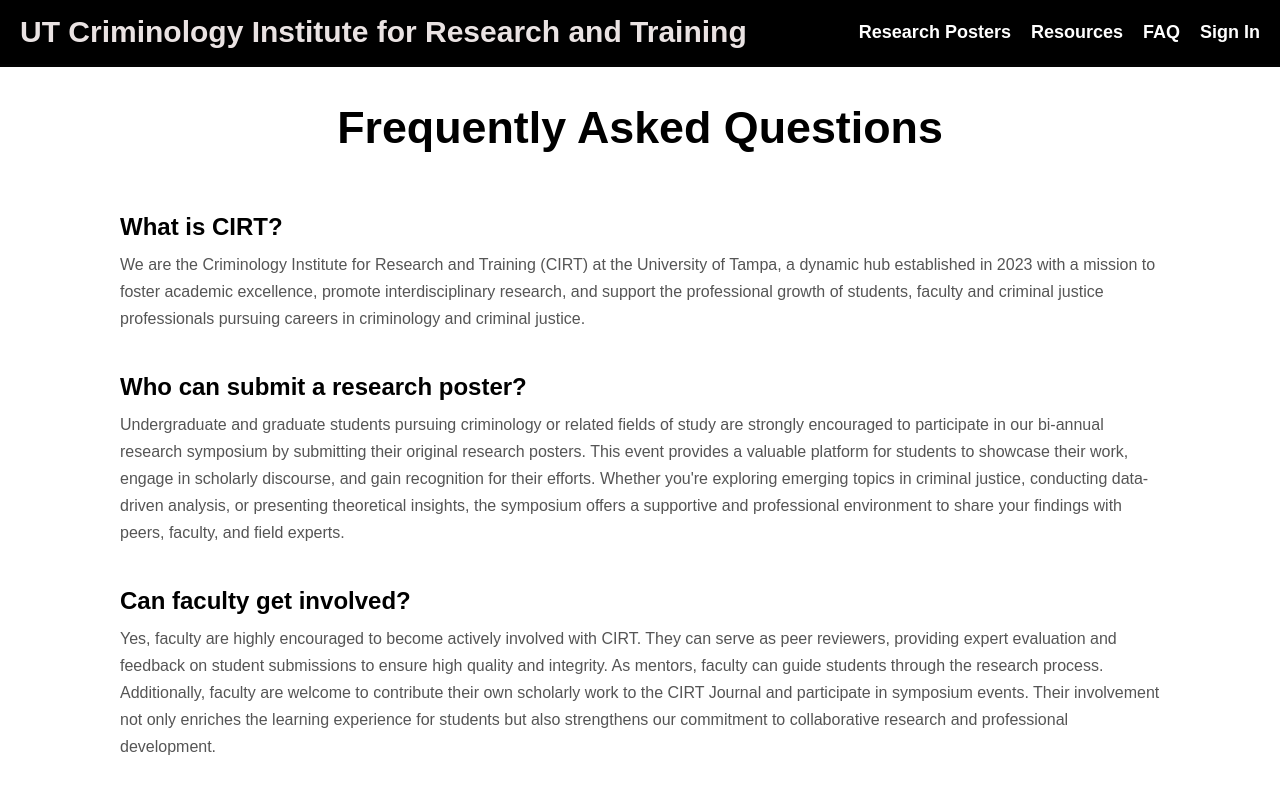
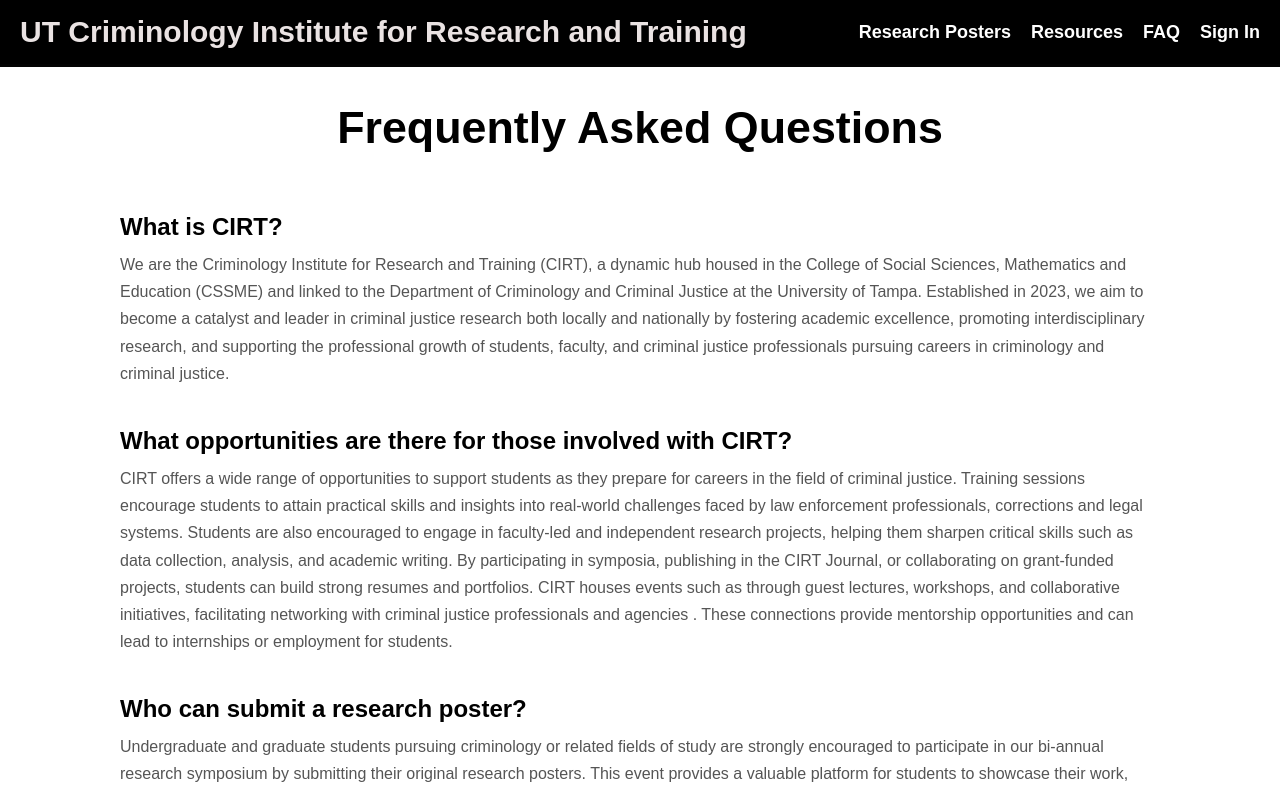
Before and after one commit to JarredGeng/CSC-230-PROJECT, a React (Vite) app: page /faq in a window 1280 px wide. Shown: the top 793 px of the page. Built offline with nearby package versions, Linux system fonts and the light colour scheme.

Commit message:
Update FAQ.jsx

```diff
--- a/src/pages/FAQ.jsx
+++ b/src/pages/FAQ.jsx
@@ -10,7 +10,15 @@ const FAQ = () => {
         <div className="faq-item">
           <h3 className="faq-question">What is CIRT?</h3>
           <p className="faq-answer">
-          We are the Criminology Institute for Research and Training (CIRT) at the University of Tampa, a dynamic hub established in 2023 with a mission to foster academic excellence, promote interdisciplinary research, and support the professional growth of students, faculty and criminal justice professionals pursuing careers in criminology and criminal justice.
+          We are the Criminology Institute for Research and Training (CIRT), a dynamic hub housed in the College of Social Sciences, Mathematics and Education (CSSME) and linked to the Department of Criminology and Criminal Justice at the University of Tampa. Established in 2023, we aim to become a catalyst and leader in criminal justice research both locally and nationally by fostering academic excellence, promoting interdisciplinary research, and supporting the professional growth of students, faculty, and criminal justice professionals pursuing careers in criminology and criminal justice.
+          </p>
+        </div>
+
+        <div className="faq-item">
+          <h3 className="faq-question">What opportunities are there for those involved with CIRT?</h3>
+          <p className="faq-answer">
+          CIRT offers a wide range of opportunities to support students as they prepare for careers in the field of criminal justice. Training sessions encourage students to attain practical skills and insights into real-world challenges faced by law enforcement professionals, corrections and legal systems. Students are also encouraged to engage in faculty-led and independent research projects, helping them sharpen critical skills such as data collection, analysis, and academic writing. By participating in symposia, publishing in the CIRT Journal, or collaborating on grant-funded projects, students can build strong resumes and portfolios. CIRT houses events such as through guest lectures, workshops, and collaborative initiatives, facilitating networking with criminal justice professionals and agencies . These connections provide mentorship opportunities and can lead to internships or employment for students.
+
           </p>
         </div>
 
@@ -49,12 +57,12 @@ const FAQ = () => {
           </p>
         </div>
 
-        <footer className="footer">
-          <p>© 2025 CIRT - Criminology Institute for Research & Training | University of Tampa</p>
-          <p>Contact: cirt@ut.edu | (813) 555-1234</p>
-        </footer>
-      </div>
+    <footer className="footer">
+      <p>© 2025 CIRT - Criminology Institute for Research & Training | University of Tampa</p>
+      <p>Contact: cirt@ut.edu | (813) 555-1234</p>
+    </footer>
     </div>
+  </div>
   );
 };
 
```
